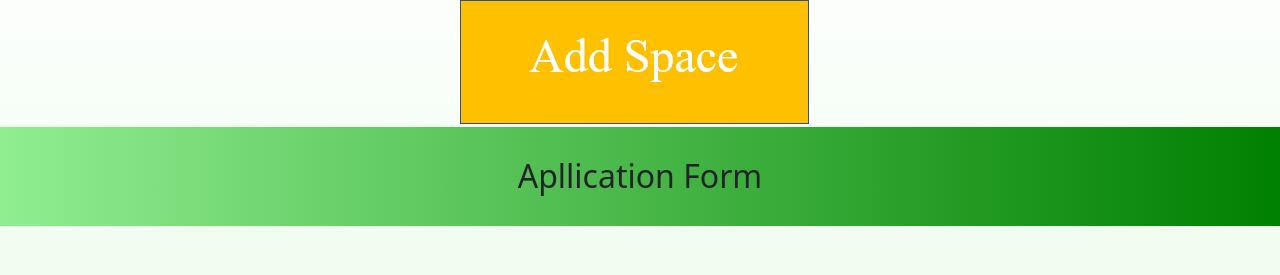
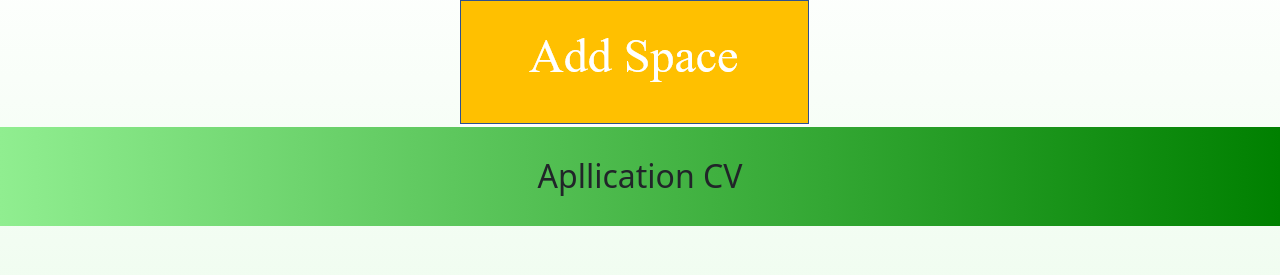
Before and after one commit to EmmaPC8/Public-Common-Ground-Patch-, a plain HTML site: page CV.html in a window 1280 px wide. Shown: the part 64-339 px from the top of the page. Drawn offline with nearby package versions, Linux system fonts and the light colour scheme.

Commit message:
Update CV.html

```diff
--- a/CV.html
+++ b/CV.html
@@ -69,7 +69,7 @@
         </div>
     </div>
             <div className='apllication-form'>
-                <h2>Apllication Form</h2>
+                <h2>Apllication CV</h2>
                 </br>
                 <!--form submission-->
                 <form>
```
